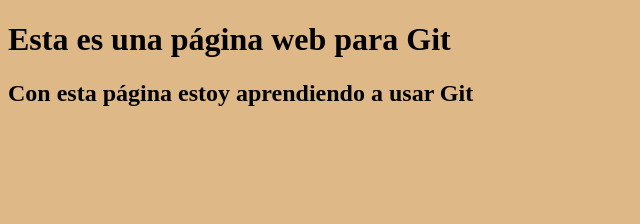
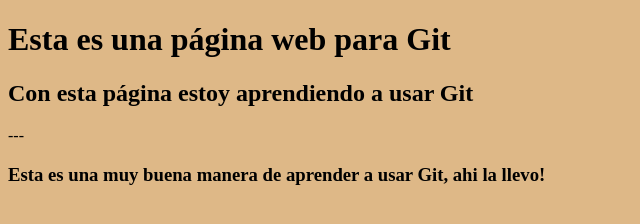
Before and after one commit to bcortina/MiPrimerProyecto, a plain HTML site: page index.html in a window 1280 px wide. Shown: the whole page, without its empty margins (0-640 px from the left). Drawn offline with Linux system fonts and the light colour scheme.

Commit message:
Agregué un h3 con un texto

```diff
--- a/index.html
+++ b/index.html
@@ -10,7 +10,8 @@
 
     <h1>Esta es una página web para Git</h1>
     <h2>Con esta página estoy aprendiendo a usar Git</h2>
-
+    ---
+    <h3>Esta es una muy buena manera de aprender a usar Git, ahi la llevo!</h3>
 </body>
 
     <script src="app.js"></script>
```
